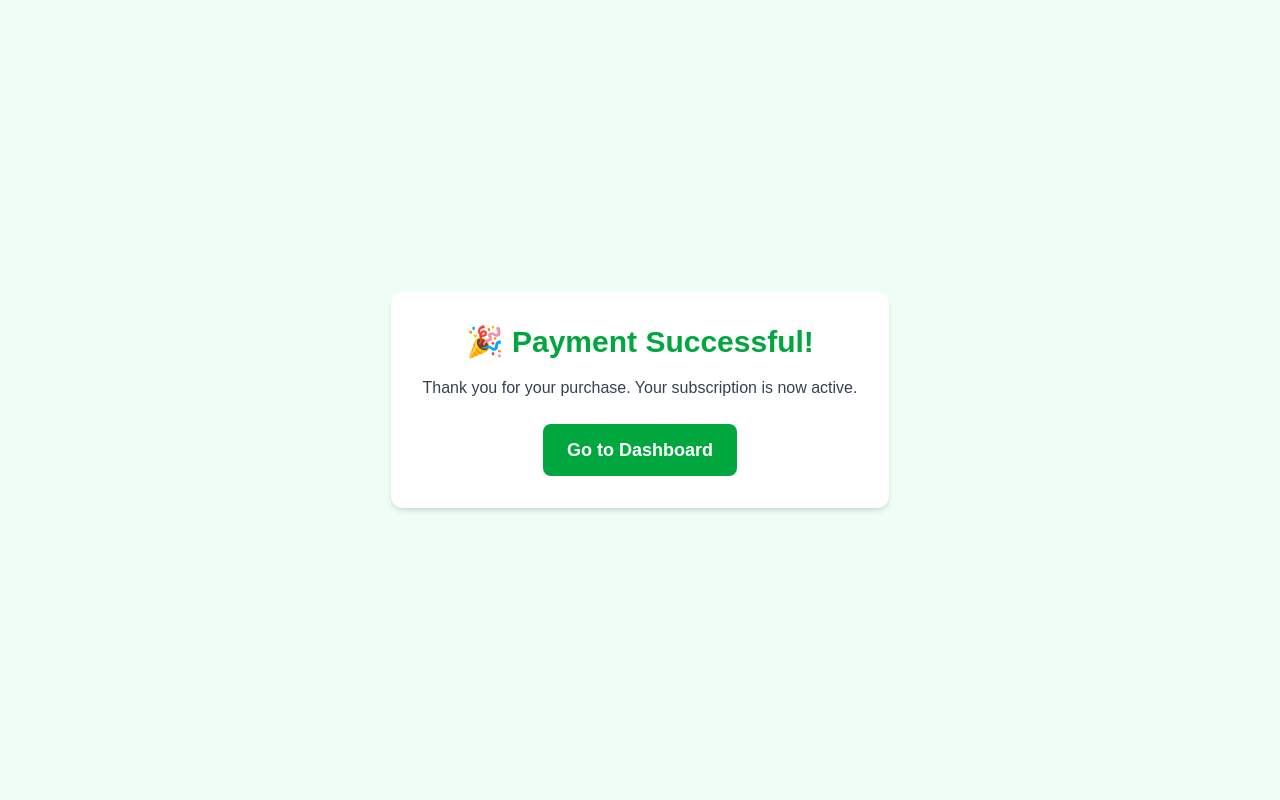
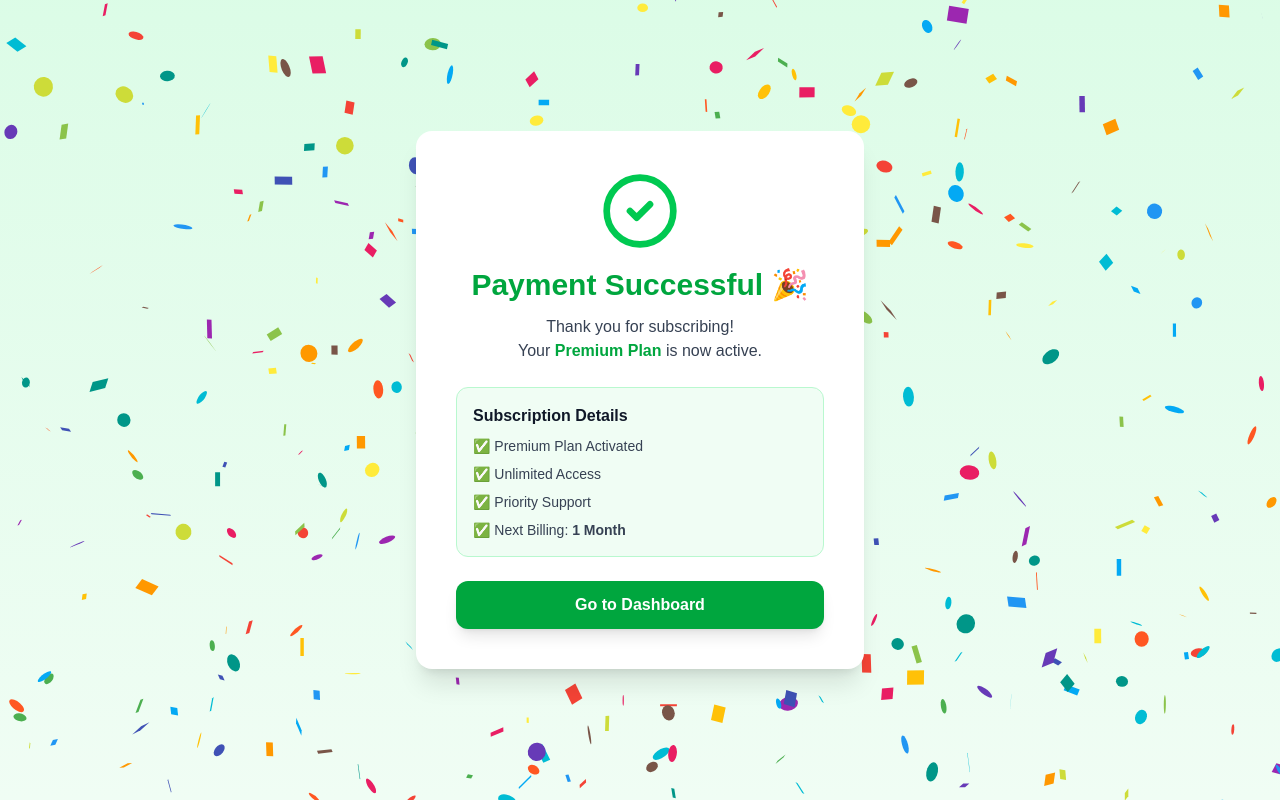
Before and after one commit to Amit25Kumar02/Stripe-project, a Next.js app in the folder tomato/: page /success in a window 1280 px wide. Built offline with nearby package versions, Linux system fonts and the light colour scheme.

Commit message:
add changes in autopay and subscription direct

```diff
--- a/tomato/package.json
+++ b/tomato/package.json
@@ -13,11 +13,13 @@
     "@stripe/stripe-js": "^7.8.0",
     "axios": "^1.11.0",
     "dotenv": "^17.2.1",
+    "framer-motion": "^12.23.12",
     "leaflet": "^1.9.4",
     "lucide-react": "^0.540.0",
     "mongoose": "^8.17.2",
     "next": "15.4.7",
     "react": "19.1.0",
+    "react-confetti": "^6.4.0",
     "react-dom": "19.1.0",
     "react-leaflet": "^5.0.0",
     "stripe": "^18.4.0"
--- a/tomato/src/app/api/payments/subscription/route.ts
+++ b/tomato/src/app/api/payments/subscription/route.ts
@@ -2,16 +2,35 @@
 import { NextResponse } from "next/server";
 import { stripe } from "@/lib/stripe";
 
-export async function POST() {
+interface RequestBody {
+  plan?: "basic" | "premium"; // plan selected by user
+}
+
+export async function POST(req: Request) {
   try {
-    console.log("Creating subscription checkout with Price ID:", process.env.STRIPE_PRICE_ID);
+    const body: RequestBody = await req.json();
+    const plan = body.plan || "basic";
+
+    // Map plan to Stripe Price IDs (set these in .env)
+    const priceIdMap: Record<string, string> = {
+      basic: process.env.STRIPE_PRICE_ID!,
+      premium: process.env.STRIPE_PRICE_ID_PREMIUM!,
+    };
+
+    const priceId = priceIdMap[plan];
+
+    if (!priceId) {
+      throw new Error(`Price ID not configured for plan: ${plan}`);
+    }
+
+    console.log(`Creating subscription checkout for plan: ${plan}, Price ID: ${priceId}`);
 
     const session = await stripe.checkout.sessions.create({
       mode: "subscription",
       payment_method_types: ["card"],
       line_items: [
         {
-          price: process.env.STRIPE_PRICE_ID!, // ✅ safe here
+          price: priceId,
           quantity: 1,
         },
       ],
--- a/tomato/src/app/api/restaurants/nearby/route.ts
+++ b/tomato/src/app/api/restaurants/nearby/route.ts
@@ -14,7 +14,6 @@ interface Restaurant {
   longitude: number;
 }
 
-// Mock data for restaurants in Hisar, Haryana
 const mockRestaurants: Restaurant[] = [
   {
     id: 'res1',
--- a/tomato/src/app/api/restaurants/stats/route.ts
+++ b/tomato/src/app/api/restaurants/stats/route.ts
@@ -3,8 +3,7 @@
 import { NextResponse } from 'next/server';
 
 export async function GET(request: Request) {
-  // In a real application, this would fetch aggregation data from your DB,
-  // e.g., average rating, most popular cuisine, total restaurants.
+
   const stats = {
     totalRestaurants: 150,
     averageRating: 4.3,
--- a/tomato/src/app/checkout/page.tsx
+++ b/tomato/src/app/checkout/page.tsx
@@ -20,6 +20,19 @@ interface CheckoutFormProps {
   amount: number;
 }
 
+const subscriptionPlans = {
+  basic: {
+    name: "Basic Plan",
+    price: 9.99,
+    features: ["Access to all meals", "Monthly newsletter", "Priority support"],
+  },
+  premium: {
+    name: "Premium Plan",
+    price: 19.99,
+    features: ["Everything in Basic", "Exclusive discounts", "Free delivery"],
+  },
+};
+
 const CheckoutFormComponent: React.FC<CheckoutFormProps> = ({ amount }) => {
   const stripe = useStripe();
   const elements = useElements();
@@ -29,11 +42,12 @@ const CheckoutFormComponent: React.FC<CheckoutFormProps> = ({ amount }) => {
   const [processing, setProcessing] = useState(false);
   const [paymentError, setPaymentError] = useState<string | null>(null);
   const [paymentSuccess, setPaymentSuccess] = useState(false);
+  const [isSubscription, setIsSubscription] = useState(false);
+  const [selectedPlan, setSelectedPlan] = useState<keyof typeof subscriptionPlans>("basic");
 
-  // Redirect after success
   useEffect(() => {
     if (paymentSuccess) {
-      const timer = setTimeout(() => router.push("/"), 2000); // 2 sec delay to show success message
+      const timer = setTimeout(() => router.push("/"), 2000);
       return () => clearTimeout(timer);
     }
   }, [paymentSuccess, router]);
@@ -54,10 +68,7 @@ const CheckoutFormComponent: React.FC<CheckoutFormProps> = ({ amount }) => {
       if (!cardNumberElement) throw new Error("Card number element not found");
 
       const { error, paymentIntent } = await stripe.confirmCardPayment(clientSecret, {
-        payment_method: {
-          card: cardNumberElement,
-          billing_details: { name: cardHolderName },
-        },
+        payment_method: { card: cardNumberElement, billing_details: { name: cardHolderName } },
       });
 
       if (error) setPaymentError(error.message || "Payment failed");
@@ -69,6 +80,15 @@ const CheckoutFormComponent: React.FC<CheckoutFormProps> = ({ amount }) => {
     }
   };
 
+  const handleSubscription = async () => {
+    try {
+      const { data } = await axios.post("/api/payments/subscription", { plan: selectedPlan });
+      if (data.url) window.location.href = data.url;
+    } catch (err: any) {
+      setPaymentError(err.message || "Subscription failed");
+    }
+  };
+
   const CARD_ELEMENT_OPTIONS = {
     style: {
       base: { fontSize: "16px", color: "#32325d", fontFamily: "Arial, sans-serif", "::placeholder": { color: "#a0aec0" } },
@@ -76,20 +96,26 @@ const CheckoutFormComponent: React.FC<CheckoutFormProps> = ({ amount }) => {
     },
   };
 
-  if (amount <= 0) {
-    return <p className="text-center text-red-600 font-bold mt-10">No amount specified. Please select a menu item first.</p>;
-  }
+  return (
+    <div className="w-full max-w-lg bg-white rounded-3xl shadow-2xl p-8 md:p-12 space-y-6">
+      <h2 className="text-3xl font-extrabold text-gray-900 text-center">Secure Checkout</h2>
 
-  return (
-    <form
-      onSubmit={handleSubmit}
-      className="space-y-6 w-full max-w-lg bg-white rounded-2xl shadow-2xl p-8 md:p-12"
-    >
-      <h2 className="text-3xl font-extrabold text-gray-900 mb-6 text-center">Secure Payment</h2>
+      {/* Toggle */}
+      <div className="flex justify-center items-center gap-4 mb-6">
+        <span className={`font-medium ${!isSubscription ? "text-blue-600" : "text-gray-500"}`}>One-time</span>
+        <label className="relative inline-flex items-center cursor-pointer">
+          <input type="checkbox" className="sr-only peer" checked={isSubscription} onChange={() => setIsSubscription(!isSubscription)} />
+          <div className="w-16 h-8 bg-gray-300 rounded-full peer-focus:ring-2 peer-focus:ring-blue-400 peer-checked:bg-green-500 transition-all duration-300"></div>
+          <div className="absolute left-1 top-1 w-6 h-6 bg-white rounded-full shadow-md transform transition-transform duration-300 peer-checked:translate-x-8"></div>
+        </label>
+        <span className={`font-medium ${isSubscription ? "text-green-600" : "text-gray-500"}`}>Subscription</span>
+      </div>
+
+      {!isSubscription ? (
+        <form onSubmit={handleSubmit} className="space-y-6">
           <p className="text-center text-gray-600 mb-4">
             You&apos;re about to pay <span className="font-semibold text-blue-600">${amount.toFixed(2)}</span>
           </p>
-
           <input
             type="text"
             placeholder="Card Holder Name"
@@ -98,23 +124,13 @@ const CheckoutFormComponent: React.FC<CheckoutFormProps> = ({ amount }) => {
             className="w-full px-5 py-3 border rounded-xl focus:outline-none focus:ring-2 focus:ring-blue-500 placeholder-gray-400"
             required
           />
-
-      <div className="p-4 border rounded-xl mb-4 bg-gray-50">
-        <CardNumberElement options={CARD_ELEMENT_OPTIONS} />
+          <div className="p-4 border rounded-xl mb-4 bg-gray-50"><CardNumberElement options={CARD_ELEMENT_OPTIONS} /></div>
+          <div className="grid grid-cols-2 gap-4">
+            <div className="p-4 border rounded-xl bg-gray-50"><CardExpiryElement options={CARD_ELEMENT_OPTIONS} /></div>
+            <div className="p-4 border rounded-xl bg-gray-50"><CardCvcElement options={CARD_ELEMENT_OPTIONS} /></div>
           </div>
-
-      <div className="grid grid-cols-2 gap-4">
-        <div className="p-4 border rounded-xl bg-gray-50">
-          <CardExpiryElement options={CARD_ELEMENT_OPTIONS} />
-        </div>
-        <div className="p-4 border rounded-xl bg-gray-50">
-          <CardCvcElement options={CARD_ELEMENT_OPTIONS} />
-        </div>
-      </div>
-
           {paymentError && <p className="text-red-600 font-medium text-center">{paymentError}</p>}
           {paymentSuccess && <p className="text-green-600 font-medium text-center">Payment successful! Redirecting... 🎉</p>}
-
           <button
             type="submit"
             disabled={processing || paymentSuccess}
@@ -123,6 +139,41 @@ const CheckoutFormComponent: React.FC<CheckoutFormProps> = ({ amount }) => {
             {processing ? "Processing..." : `Pay $${amount.toFixed(2)}`}
           </button>
         </form>
+      ) : (
+        <div className="space-y-6">
+          <div className="border rounded-2xl p-6 shadow-lg bg-green-50">
+            <h3 className="text-xl font-bold text-green-800 mb-2">{subscriptionPlans[selectedPlan].name}</h3>
+            <p className="text-lg font-semibold text-green-700 mb-2">${subscriptionPlans[selectedPlan].price}/month</p>
+            <ul className="list-disc list-inside space-y-1 text-green-700">
+              {subscriptionPlans[selectedPlan].features.map((f, i) => <li key={i}>{f}</li>)}
+            </ul>
+          </div>
+
+          <div className="flex justify-between items-center">
+            {Object.keys(subscriptionPlans).map((planKey) => (
+              <button
+                key={planKey}
+                onClick={() => setSelectedPlan(planKey as keyof typeof subscriptionPlans)}
+                className={`px-4 py-2 rounded-lg font-semibold shadow-md transition-all ${
+                  selectedPlan === planKey ? "bg-green-600 text-white" : "bg-gray-200 text-gray-700 hover:bg-gray-300"
+                }`}
+              >
+                {subscriptionPlans[planKey as keyof typeof subscriptionPlans].name}
+              </button>
+            ))}
+          </div>
+
+          {paymentError && <p className="text-red-600 font-medium text-center">{paymentError}</p>}
+
+          <button
+            onClick={handleSubscription}
+            className="w-full mt-4 bg-green-600 hover:bg-green-700 text-white font-bold py-3 rounded-xl shadow-lg transition duration-300 ease-in-out"
+          >
+            Subscribe
+          </button>
+        </div>
+      )}
+    </div>
   );
 };
 
--- a/tomato/src/app/success/page.tsx
+++ b/tomato/src/app/success/page.tsx
@@ -1,26 +1,124 @@
 "use client";
 
 import Link from "next/link";
-
+import { CheckCircle2 } from "lucide-react";
+import { motion } from "framer-motion";
+import Confetti from "react-confetti";
+import { useEffect, useState } from "react";
 
 export default function SuccessPage() {
+  const [showConfetti, setShowConfetti] = useState(true);
+  const [windowSize, setWindowSize] = useState({ width: 0, height: 0 });
+  useEffect(() => {
+    // Update screen size
+    const handleResize = () => {
+      setWindowSize({ width: window.innerWidth, height: window.innerHeight });
+    };
+
+    handleResize(); // set on mount
+    window.addEventListener("resize", handleResize);
+
+    // Stop confetti after 7s
+    const timer = setTimeout(() => setShowConfetti(false), 7000);
+
+    return () => {
+      window.removeEventListener("resize", handleResize);
+      clearTimeout(timer);
+    };
+  }, []);
+
   return (
-        <div className="min-h-screen flex items-center justify-center bg-green-50">
-            <div className="bg-white p-8 rounded-xl shadow-md text-center">
-                <h1 className="text-3xl font-bold text-green-600 mb-4">🎉 Payment Successful!</h1>
-                <p className="text-gray-700 mb-6">
-                    Thank you for your purchase. Your subscription is now active.
-                </p>
-                <div>
+    <div className="min-h-screen flex items-center justify-center bg-gradient-to-b from-green-100 to-green-50 px-4 relative overflow-hidden">
+      {showConfetti && (
+        <Confetti
+          width={windowSize.width}
+          height={windowSize.height}
+          numberOfPieces={1550}
+          recycle={false}
+        />
+      )}
 
+      <motion.div
+        initial={{ scale: 0.8, opacity: 0 }}
+        animate={{ scale: 1, opacity: 1 }}
+        transition={{ duration: 0.8, ease: "easeOut" }}
+        className="bg-white p-10 rounded-2xl shadow-xl text-center max-w-md w-full relative z-10"
+      >
+        {/* Icon */}
+        <motion.div
+          initial={{ scale: 0, rotate: -180 }}
+          animate={{ scale: 1, rotate: 0 }}
+          transition={{ type: "spring", stiffness: 200, damping: 15 }}
+          className="flex justify-center mb-4"
+        >
+          <CheckCircle2 className="w-20 h-20 text-green-500" />
+        </motion.div>
+
+        {/* Heading with 🎉 pop */}
+        <motion.h1
+          initial={{ y: 40, opacity: 0 }}
+          animate={{ y: 0, opacity: 1 }}
+          transition={{ delay: 0.2, duration: 0.6 }}
+          className="text-3xl font-extrabold text-green-600 mb-3 flex items-center justify-center gap-2"
+        >
+          Payment Successful
+          <motion.span
+            initial={{ scale: 0 }}
+            animate={{ scale: [0, 1.5, 1] }}
+            transition={{ delay: 0.6, duration: 0.6, ease: "easeOut" }}
+          >
+            🎉
+          </motion.span>
+        </motion.h1>
+
+        {/* Subtitle */}
+        <motion.p
+          initial={{ opacity: 0 }}
+          animate={{ opacity: 1 }}
+          transition={{ delay: 0.8, duration: 0.6 }}
+          className="text-gray-700 mb-6"
+        >
+          Thank you for subscribing! <br />
+          Your{" "}
+          <span className="font-semibold text-green-600">Premium Plan</span> is
+          now active.
+        </motion.p>
+
+        {/* Card-like info */}
+        <motion.div
+          initial={{ opacity: 0, y: 20 }}
+          animate={{ opacity: 1, y: 0 }}
+          transition={{ delay: 1, duration: 0.6 }}
+          className="bg-green-50 border border-green-200 rounded-xl p-4 mb-6 text-left"
+        >
+          <h2 className="font-semibold text-gray-900 mb-2">
+            Subscription Details
+          </h2>
+          <ul className="text-gray-700 text-sm space-y-2">
+            <li>✅ Premium Plan Activated</li>
+            <li>✅ Unlimited Access</li>
+            <li>✅ Priority Support</li>
+            <li>
+              ✅ Next Billing:{" "}
+              <span className="font-semibold">1 Month</span>
+            </li>
+          </ul>
+        </motion.div>
+
+        {/* CTA Button */}
+        <motion.div
+          initial={{ scale: 0.9, opacity: 0 }}
+          animate={{ scale: 1, opacity: 1 }}
+          transition={{ delay: 1.2, duration: 0.5 }}
+        >
           <Link
             href="/"
-                        className="inline-block  px-6 py-3 bg-green-600 text-white rounded-lg hover:bg-green-700 transition"
+            className="inline-block w-full px-6 py-3 bg-green-600 text-white font-semibold rounded-xl shadow-lg hover:bg-green-700 transition transform hover:scale-105"
           >
-                        <h1 className="text-lg text-white font-semibold">Go to Dashboard</h1>
+            Go to Dashboard
           </Link>
-                </div>
-            </div>
+        </motion.div>
+      </motion.div>
     </div>
   );
 }
```
Also changed, not shown: tomato/src/app/page.tsx (+8 -8 lines), 1 other file (tests, documents, lock files or other folders). Lines whose indentation alone changed are shown as unchanged.
